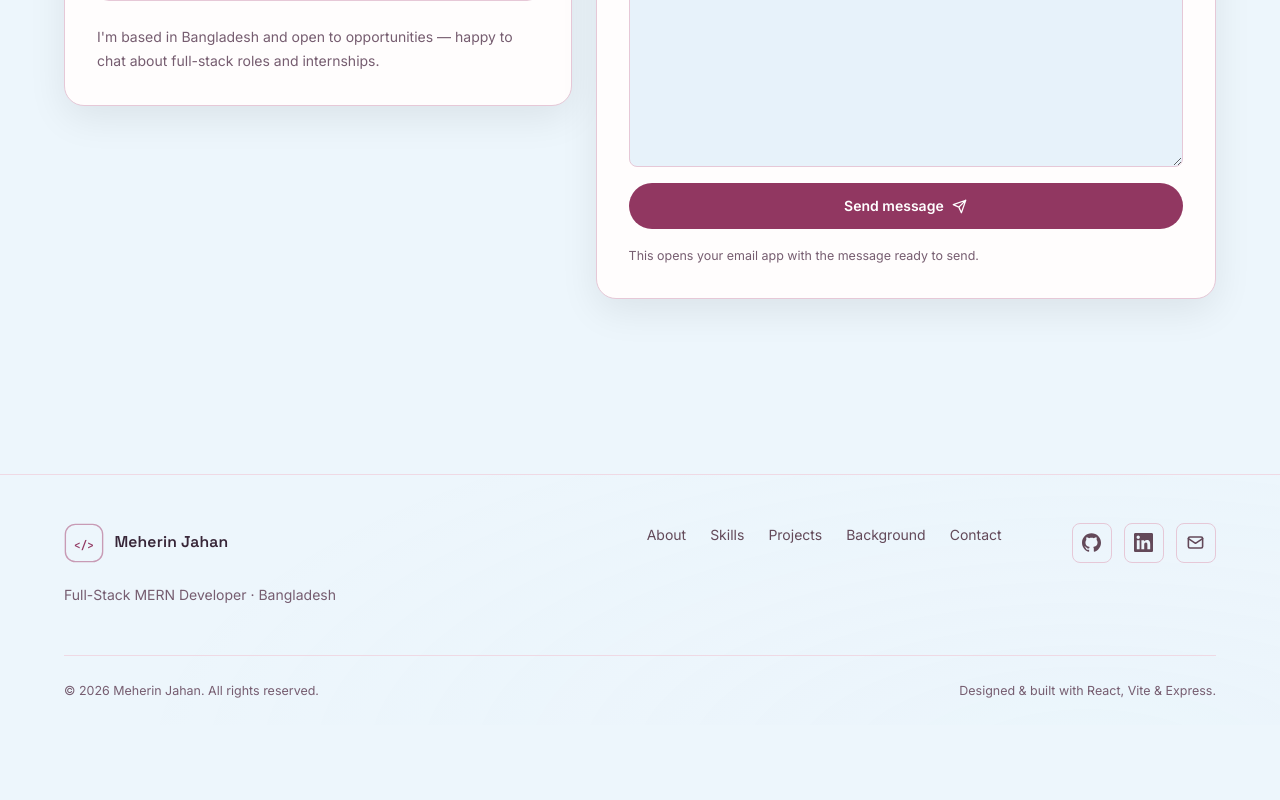
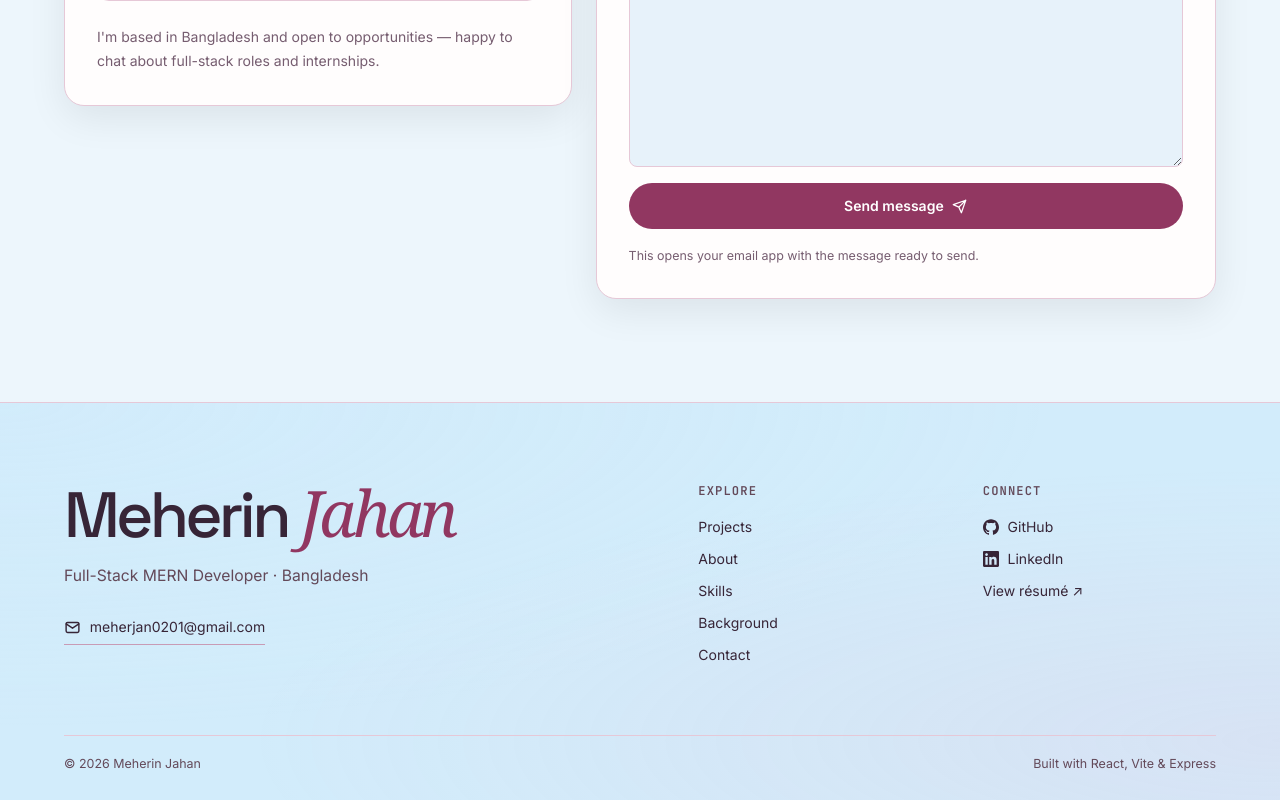
Before and after one commit to meherin02/Portfolio_Erin, a React (Vite) app: page / in a window 1280 px wide. Shown: the part 5191-5991 px from the top of the page. Before the commit the page ends 5916 px from the top, so only its background shows below. Built offline with nearby package versions, Linux system fonts and the light colour scheme.

Commit message:
Redesign footer with pastel colors and clearer navigation

```diff
--- a/src/components/Footer.jsx
+++ b/src/components/Footer.jsx
@@ -1,50 +1,40 @@
 import { profile } from '../data/content.js';
 import { BrandIcon, Icon } from './icons.jsx';
 
-const quickLinks = [
-  ['About', '#about'],
-  ['Skills', '#skills'],
-  ['Projects', '#projects'],
-  ['Background', '#background'],
-  ['Contact', '#contact'],
+const sections = [
+  ['Projects', 'projects'], ['About', 'about'], ['Skills', 'skills'],
+  ['Background', 'background'], ['Contact', 'contact'],
 ];
 
 export default function Footer() {
-  const year = new Date().getFullYear();
+  const names = profile.name.split(' ');
+  const surname = names.pop();
   return (
     <footer className="site-footer">
-      <div className="shell footer-grid">
-        <div className="footer-brand">
-          <a className="brand" href="#home">
-            <svg className="brand-mark" viewBox="0 0 44 44" aria-hidden="true" focusable="false">
-              <rect x="1.5" y="1.5" width="41" height="41" rx="11" className="brand-box" />
-              <text x="22" y="29" textAnchor="middle" className="brand-glyph">&lt;/&gt;</text>
-            </svg>
-            <span className="brand-name">{profile.name}</span>
-          </a>
-          <p className="footer-role">{profile.role} · {profile.location}</p>
+      <div className="shell">
+        <div className="footer-grid">
+          <div>
+            <a className="footer-signature" href="/#home">{names.join(' ')} <em>{surname}</em></a>
+            <p className="footer-role">{profile.role} · {profile.location}</p>
+            <a className="footer-email" href={'mailto:' + profile.email}>
+              <Icon name="mail" size={17} /> {profile.email}
+            </a>
+          </div>
+          <nav className="footer-links" aria-label="Footer navigation">
+            <h2>Explore</h2>
+            {sections.map(([label, id]) => <a key={id} href={'/#' + id}>{label}</a>)}
+          </nav>
+          <div className="footer-links">
+            <h2>Connect</h2>
+            <a href={profile.github} target="_blank" rel="noopener noreferrer"><BrandIcon name="github" size={16} /> GitHub</a>
+            <a href={profile.linkedin} target="_blank" rel="noopener noreferrer"><BrandIcon name="linkedin" size={16} /> LinkedIn</a>
+            {profile.resume && <a href={profile.resume} target="_blank" rel="noopener noreferrer">View résumé ↗</a>}
+          </div>
         </div>
-
-        <nav className="footer-nav" aria-label="Footer">
-          {quickLinks.map(([label, href]) => <a key={href} href={href}>{label}</a>)}
-        </nav>
-
-        <div className="footer-socials">
-          <a href={profile.github} target="_blank" rel="noopener noreferrer" aria-label="GitHub profile" title="GitHub">
-            <BrandIcon name="github" size={19} />
-          </a>
-          <a href={profile.linkedin} target="_blank" rel="noopener noreferrer" aria-label="LinkedIn profile" title="LinkedIn">
-            <BrandIcon name="linkedin" size={19} />
-          </a>
-          <a href={`mailto:${profile.email}`} aria-label="Send an email" title="Email">
-            <Icon name="mail" size={19} />
-          </a>
+        <div className="footer-bottom">
+          <p>© {new Date().getFullYear()} {profile.name}</p>
+          <p>Built with React, Vite &amp; Express</p>
         </div>
-      </div>
-
-      <div className="shell footer-bottom">
-        <p>© {year} {profile.name}. All rights reserved.</p>
-        <p className="footer-built">Designed & built with React, Vite & Express.</p>
       </div>
     </footer>
   );
--- a/src/styles/app.css
+++ b/src/styles/app.css
@@ -1047,84 +1047,61 @@ input[aria-invalid='true']:focus, textarea[aria-invalid='true']:focus {
 /* Footer ---------------------------------------------------------------------- */
 
 .site-footer {
-  border-top: 1px solid var(--line-soft);
-  padding: var(--space-6) 0 var(--space-4);
-  margin-top: var(--space-7);
+  padding: clamp(3rem, 6vw, 5.5rem) 0 1.6rem;
+  border-top: 1px solid var(--line);
   background:
-    radial-gradient(ellipse 60rem 24rem at 85% 115%, var(--glow-2), transparent),
-    var(--bg);
-}
-
+    radial-gradient(ellipse at 0 0, color-mix(in srgb, #d2ecfb 19%, transparent), transparent 58%),
+    radial-gradient(ellipse at 100% 85%, color-mix(in srgb, #f2b0cd 16%, transparent), transparent 57%),
+    var(--bg-2);
+}
 .footer-grid {
   display: grid;
-  grid-template-columns: minmax(0, 1.4fr) minmax(0, 1fr) auto;
-  gap: var(--space-5);
-  align-items: start;
-}
-
-.footer-role {
-  margin-top: var(--space-2);
-  color: var(--text-3);
+  grid-template-columns: minmax(0, 2.5fr) 1fr 1fr;
+  gap: clamp(1.5rem, 4vw, 4rem);
+}
+.footer-signature {
+  display: inline-block;
+  color: var(--text);
+  font: 500 clamp(2.5rem, 5vw, 5rem)/1.06 var(--font-display);
+  letter-spacing: -.06em;
+}
+.footer-signature em { font-family: Georgia, serif; color: var(--accent); }
+.footer-signature:hover { text-decoration: none; }
+.footer-role { color: var(--text-2); margin: .8rem 0 1.3rem; }
+.footer-email, .footer-links a {
+  display: inline-flex;
+  align-items: center;
+  gap: .55rem;
+  width: fit-content;
+  min-height: 2rem;
   font-size: var(--text-sm);
-}
-
-.footer-nav {
+  color: var(--text);
+}
+.footer-email { padding-block: .3rem; border-bottom: 1px solid var(--line-strong); }
+.footer-links { display: flex; flex-direction: column; align-items: start; }
+.footer-links h2 {
+  margin: .25rem 0 .65rem;
+  font: 600 .76rem/1.4 var(--font-mono);
+  letter-spacing: .09em;
+  text-transform: uppercase;
+  color: var(--text-2);
+}
+.footer-links a:hover, .footer-email:hover { color: var(--accent); }
+.footer-bottom {
   display: flex;
   flex-wrap: wrap;
-  gap: 0.5rem var(--space-4);
-}
-
-.footer-nav a {
-  color: var(--text-2);
-  font-size: var(--text-sm);
-  transition: color var(--transition-fast);
-}
-
-.footer-nav a:hover {
-  color: var(--accent);
-  text-decoration: none;
-}
-
-.footer-socials {
-  display: flex;
-  gap: var(--space-2);
-}
-
-.footer-socials a {
-  display: inline-flex;
-  align-items: center;
-  justify-content: center;
-  width: 40px;
-  height: 40px;
-  border: 1px solid var(--line);
-  border-radius: var(--radius-s);
-  color: var(--text-2);
-  transition: color var(--transition-fast), border-color var(--transition-fast), transform var(--transition-fast);
-}
-
-.footer-socials a:hover {
-  color: var(--accent);
-  border-color: var(--accent);
-  transform: translateY(-2px);
-}
-
-.footer-bottom {
-  display: flex;
-  flex-wrap: wrap;
-  align-items: center;
   justify-content: space-between;
-  gap: var(--space-2);
-  margin-top: var(--space-6);
-  padding-top: var(--space-4);
-  border-top: 1px solid var(--line-soft);
-}
-
-.footer-bottom p {
-  color: var(--text-3);
-  font-size: var(--text-xs);
-  margin: 0;
-}
-
+  gap: .5rem;
+  margin-top: clamp(2rem, 5vw, 4.5rem);
+  padding-top: 1.1rem;
+  border-top: 1px solid var(--line);
+}
+.footer-bottom p { margin: 0; color: var(--text-2); font-size: var(--text-xs); }
+@media (max-width: 760px) {
+  .site-footer .footer-grid { grid-template-columns: 1fr 1fr; }
+  .footer-grid > :first-child { grid-column: 1 / -1; }
+  .footer-links a { min-height: 2.75rem; }
+}
 /* Back to top -------------------------------------------------------------------- */
 
 .back-to-top {
```
